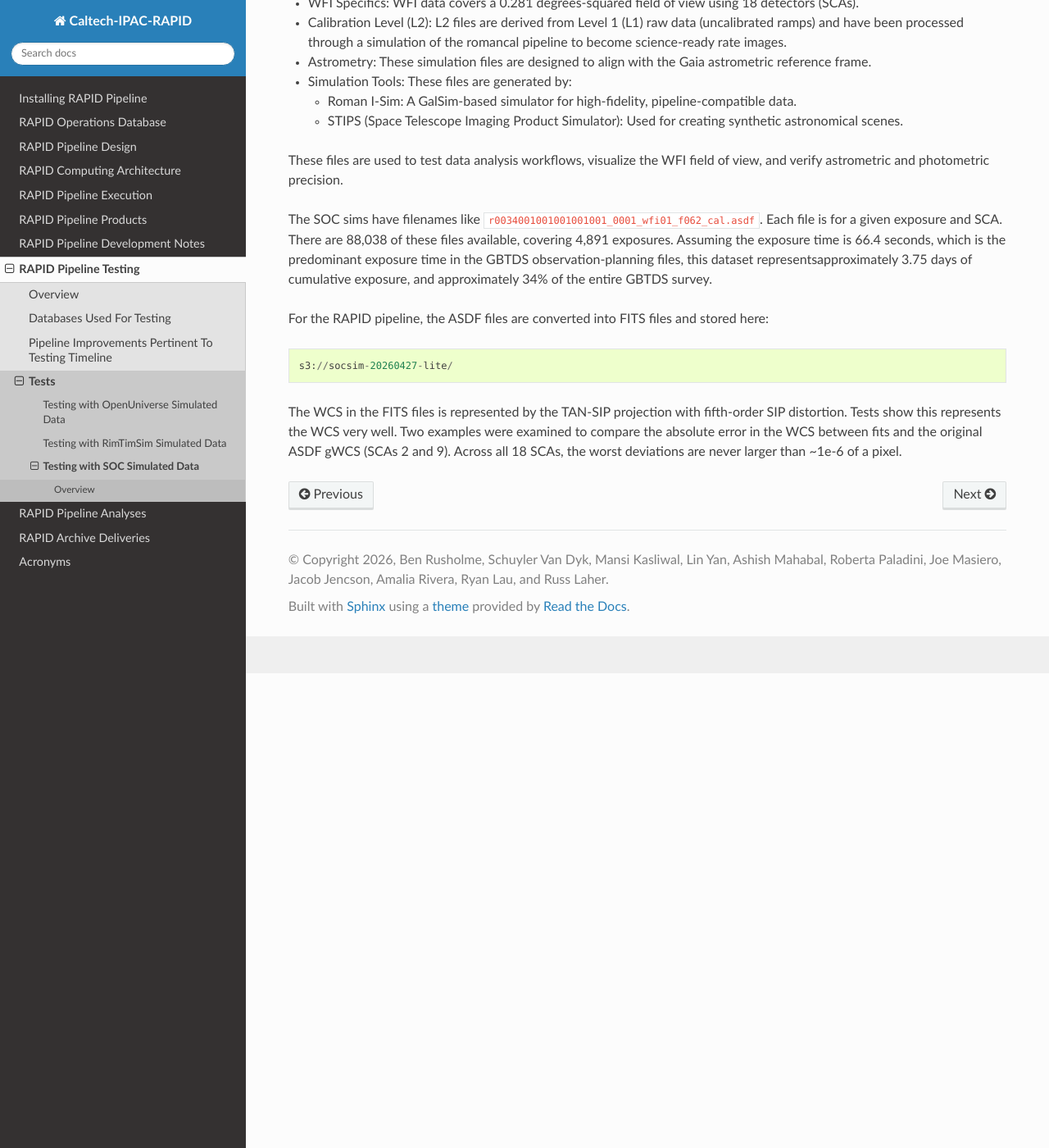
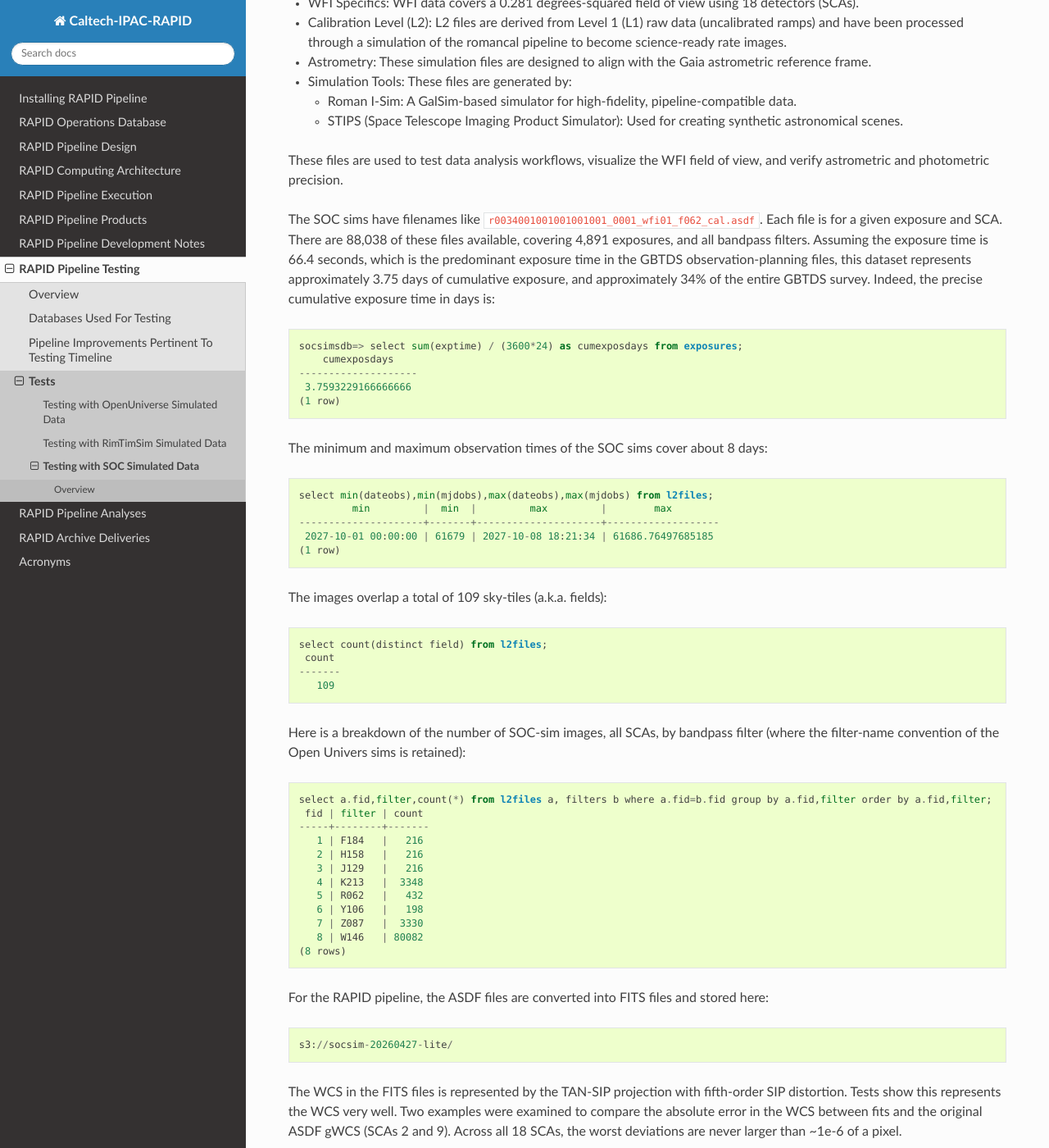
Before and after one commit to Caltech-IPAC/rapid, a Sphinx documentation site: the page built from docs/source/dev/socsim_tests.rst, in a window 1280 px wide and 1400 px high, scrolled down 579 px. Shown: the whole window at 82% size. Built offline with Sphinx 7.4.7 and the Read the Docs theme 3.1.0, drawn with Linux system fonts in a browser that asks for light colours.

Commit message:
Updated and added details about the SOC sims.

```diff
--- a/docs/source/dev/socsim_tests.rst
+++ b/docs/source/dev/socsim_tests.rst
@@ -40,10 +40,57 @@ verify astrometric and photometric precision.
 
 The SOC sims have filenames like ``r0034001001001001001_0001_wfi01_f062_cal.asdf``.
 Each file is for a given exposure and SCA.
-There are 88,038 of these files available, covering 4,891 exposures.
+There are 88,038 of these files available, covering 4,891 exposures, and all bandpass filters.
 Assuming the exposure time is 66.4 seconds, which is the predominant exposure time in the
-GBTDS observation-planning files, this dataset representsapproximately 3.75 days of
+GBTDS observation-planning files, this dataset represents approximately 3.75 days of
 cumulative exposure, and approximately 34% of the entire GBTDS survey.
+Indeed, the precise cumulative exposure time in days is:
+
+.. code-block::
+
+    socsimsdb=> select sum(exptime) / (3600*24) as cumexposdays from exposures;
+        cumexposdays
+    --------------------
+     3.7593229166666666
+    (1 row)
+
+The minimum and maximum observation times of the SOC sims cover about 8 days:
+
+.. code-block::
+
+    select min(dateobs),min(mjdobs),max(dateobs),max(mjdobs) from l2files;
+             min         |  min  |         max         |        max
+    ---------------------+-------+---------------------+-------------------
+     2027-10-01 00:00:00 | 61679 | 2027-10-08 18:21:34 | 61686.76497685185
+    (1 row)
+
+The images overlap a total of 109 sky-tiles (a.k.a. fields):
+
+.. code-block::
+
+    select count(distinct field) from l2files;
+     count
+    -------
+       109
+
+Here is a breakdown of the number of SOC-sim images, all SCAs, by bandpass filter (where the filter-name convention
+of the Open Univers sims is retained):
+
+.. code-block::
+
+    select a.fid,filter,count(*) from l2files a, filters b where a.fid=b.fid group by a.fid,filter order by a.fid,filter;
+     fid | filter | count
+    -----+--------+-------
+       1 | F184   |   216
+       2 | H158   |   216
+       3 | J129   |   216
+       4 | K213   |  3348
+       5 | R062   |   432
+       6 | Y106   |   198
+       7 | Z087   |  3330
+       8 | W146   | 80082
+    (8 rows)
+
 
 For the RAPID pipeline, the ASDF files are converted into FITS files and stored here::
 
```
